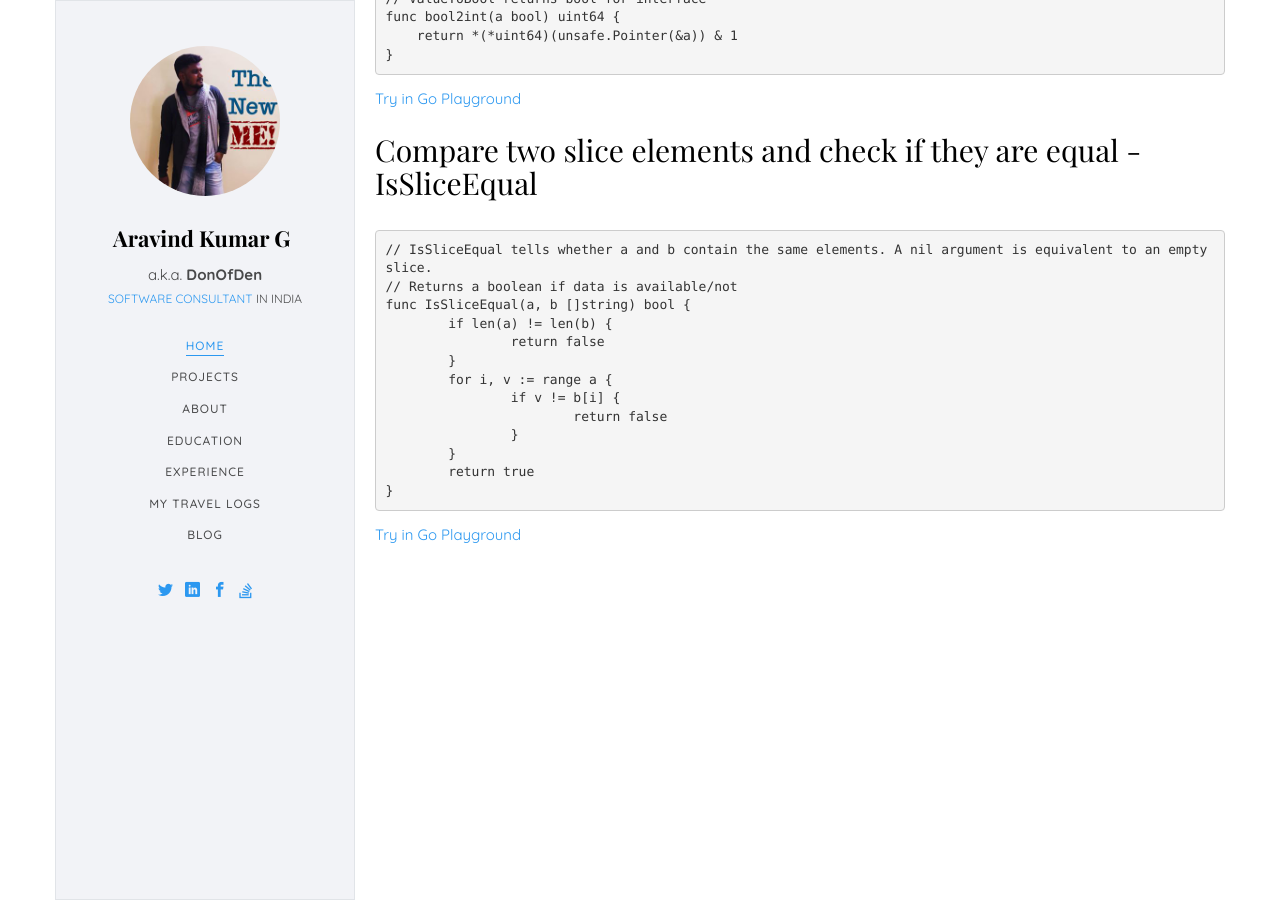
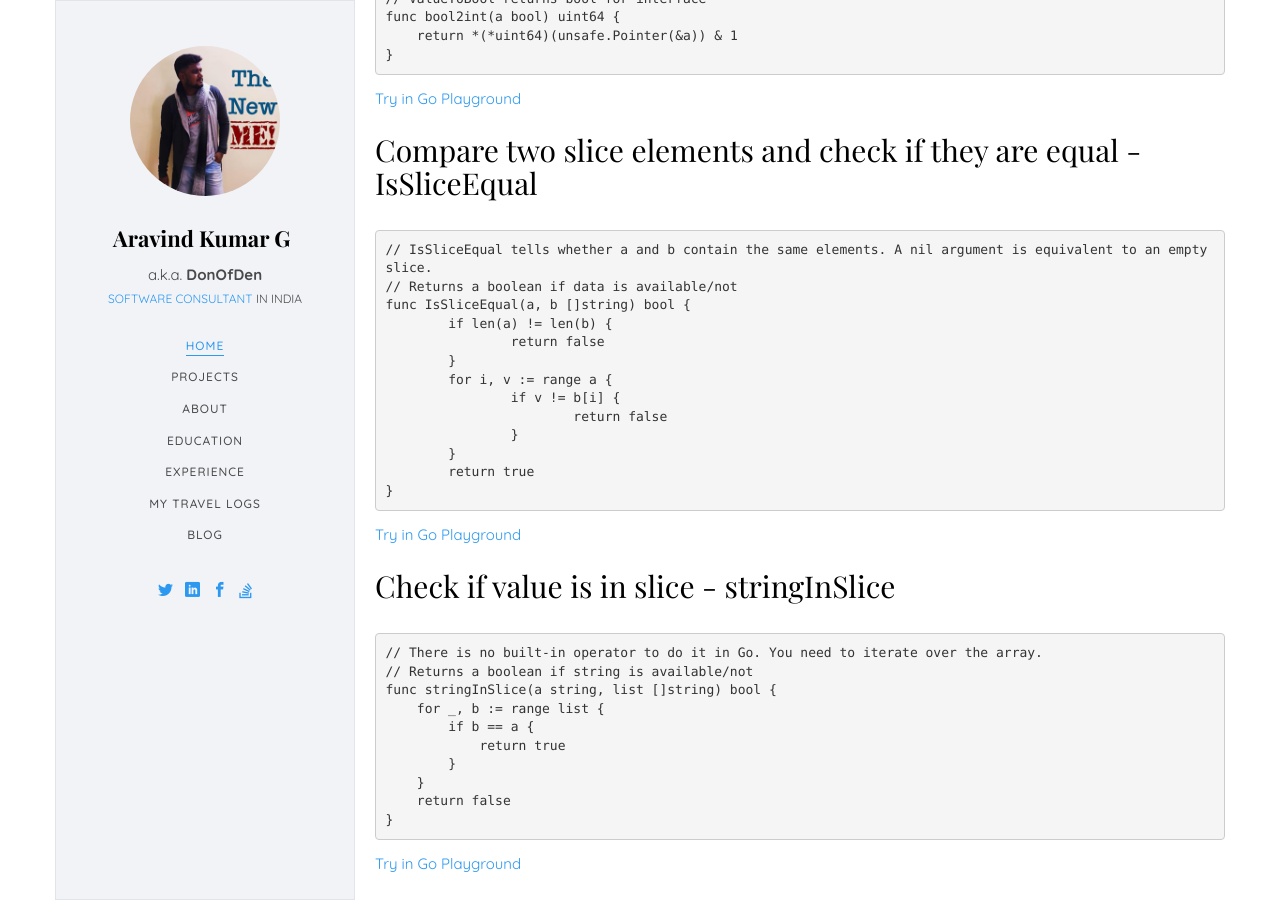
Before and after one commit to donofden/donofden.github.io, a Jekyll site: the page built from _posts/2019-09-11-golang-useful-functions-code.md, in a window 1280 px wide and 900 px high, scrolled down 981 px. Built offline with Jekyll 4.4.1, drawn with Linux system fonts in a browser that asks for light colours; some web fonts are replaced.

Commit message:
Update: Blog post for Golang useful functions

````diff
--- a/_posts/2019-09-11-golang-useful-functions-code.md
+++ b/_posts/2019-09-11-golang-useful-functions-code.md
@@ -66,3 +66,18 @@ func IsSliceEqual(a, b []string) bool {
 }
 ```
 [Try in Go Playground](https://play.golang.org/p/1W0_dnGIhL1){:target="_blank"}
+
+## Check if value is in slice - stringInSlice
+```Go
+// There is no built-in operator to do it in Go. You need to iterate over the array.
+// Returns a boolean if string is available/not
+func stringInSlice(a string, list []string) bool {
+    for _, b := range list {
+        if b == a {
+            return true
+        }
+    }
+    return false
+}
+```
+[Try in Go Playground](https://play.golang.org/p/HWdrhmO8YKY){:target="_blank"}
````
